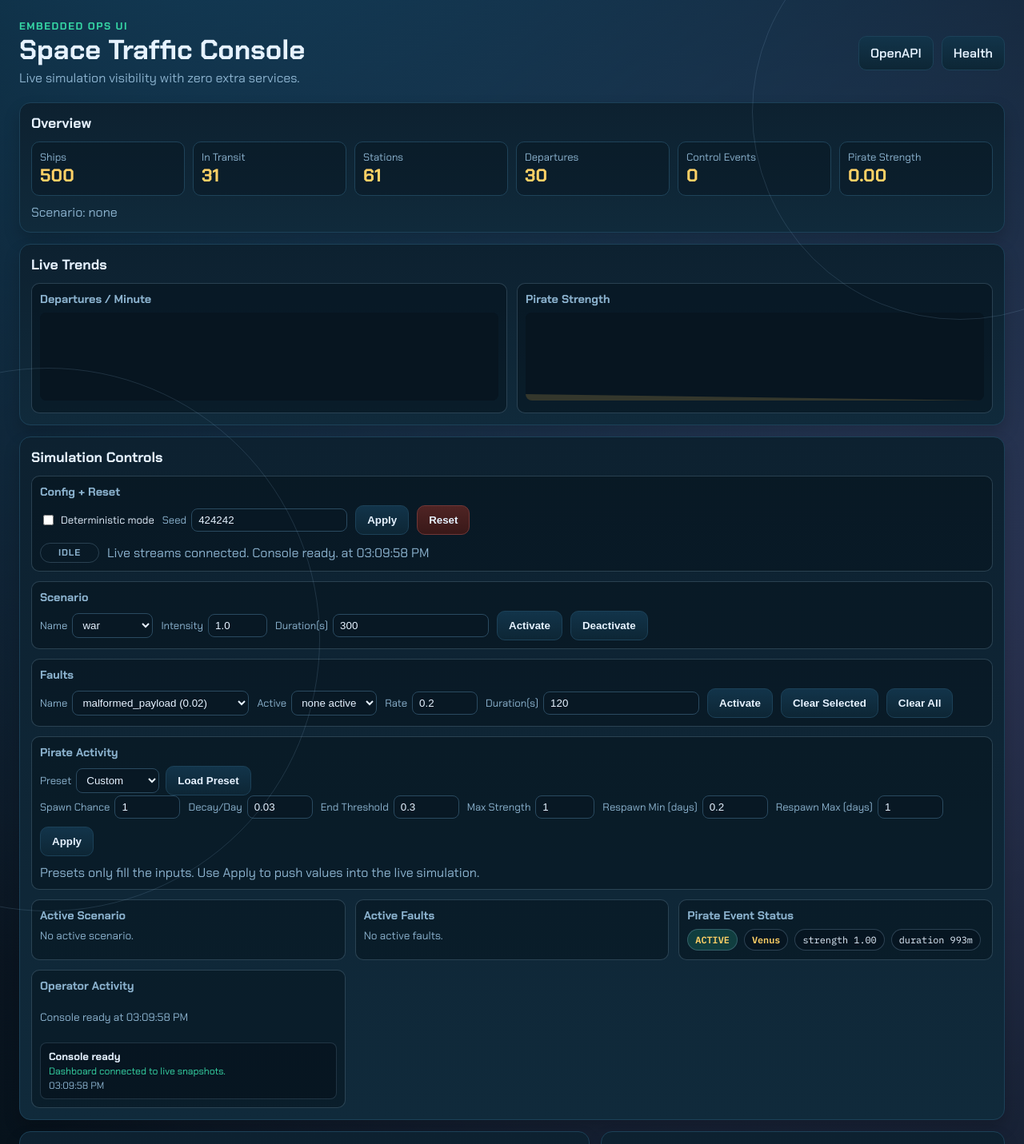
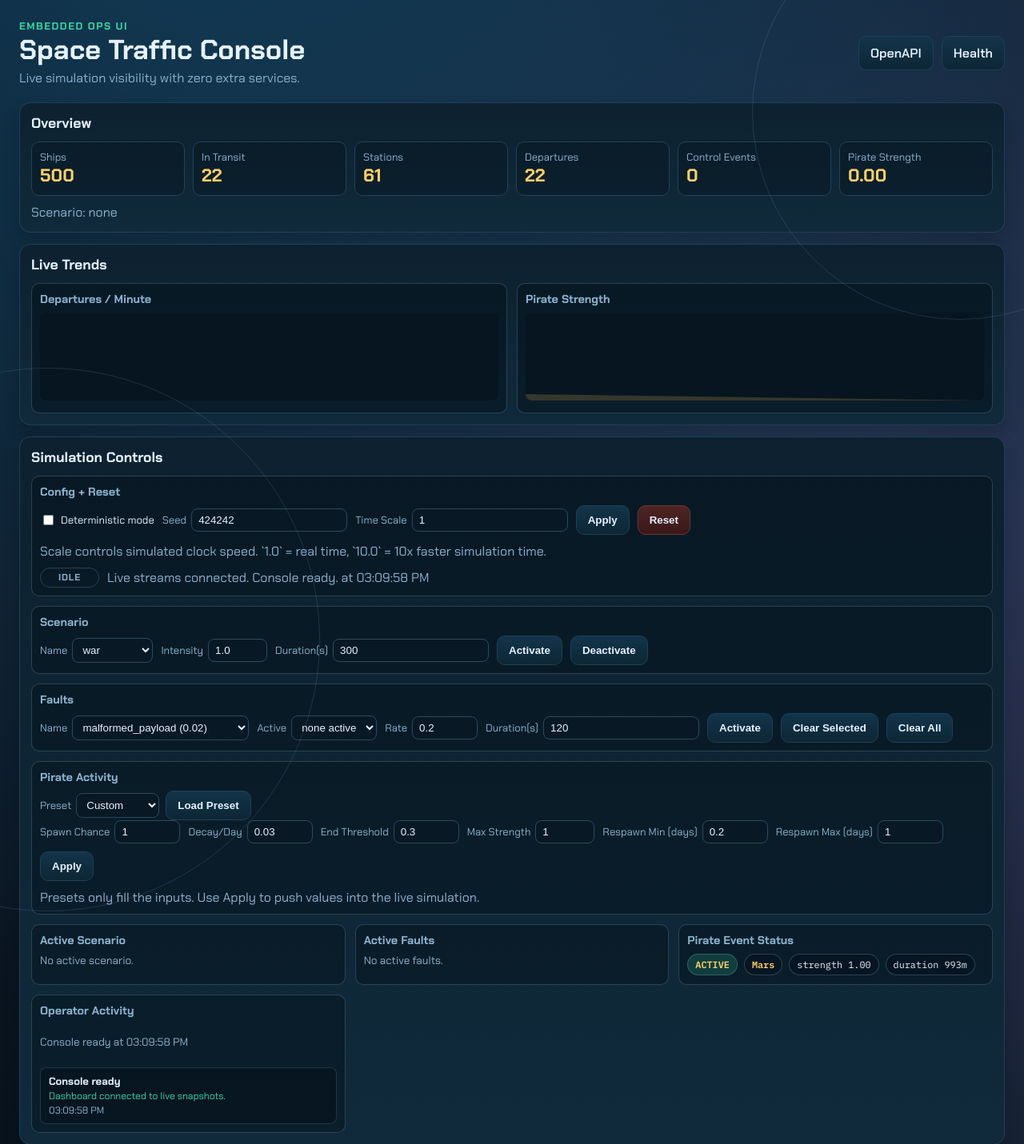
Before and after one commit to pwatrik/space-traffic-api, a Flask app: page /ui in a window 1280 px wide. Shown: the top 1431 px of the page at 80% size. Run offline with Flask 3, Linux system fonts and the light colour scheme; data comes from the database, SQL or seed files in the repository; data that the repository does not hold is empty.

Commit message:
added time scaling controls to dashboard and simulation runtime, updated catalog config to allow more station sizes, added updated_at field to fleet query for better tracking of ship movements

```diff
--- a/src/space_traffic_api/static/dashboard.js
+++ b/src/space_traffic_api/static/dashboard.js
@@ -473,6 +473,7 @@
   document.getElementById("cfg-deterministic").checked = Boolean(config.deterministic_mode);
   const seed = config.deterministic_seed;
   document.getElementById("cfg-seed").value = seed !== null && seed !== undefined ? String(seed) : "";
+  document.getElementById("cfg-time-scale").value = config.simulation_time_scale ?? 1.0;
 
   const scenarioSelect = document.getElementById("scenario-name");
   scenarioSelect.innerHTML = "";
@@ -522,9 +523,13 @@
       try {
         const deterministicMode = document.getElementById("cfg-deterministic").checked;
         const seedRaw = document.getElementById("cfg-seed").value.trim();
+        const timeScaleRaw = document.getElementById("cfg-time-scale").value.trim();
         const payload = { deterministic_mode: deterministicMode };
         if (seedRaw) {
           payload.deterministic_seed = Number(seedRaw);
+        }
+        if (timeScaleRaw) {
+          payload.simulation_time_scale = Number(timeScaleRaw);
         }
 
         setControlStatus("pending", "Applying runtime configuration...");
@@ -536,7 +541,7 @@
         await loadControlData();
         setControlStatus("success", "Runtime configuration updated.");
         appendLog(ctrlLog, "[control] config patched");
-        recordOperatorAction("Config updated", "Deterministic mode and seed saved.");
+        recordOperatorAction("Config updated", `Deterministic mode, seed, and time scale ${payload.simulation_time_scale ?? "unchanged"}.`);
         showToast("success", "Config Applied", "Runtime configuration updated.");
       } catch (err) {
         setControlStatus("error", `Config update failed: ${err}`);
--- a/src/space_traffic_api/templates/dashboard.html
+++ b/src/space_traffic_api/templates/dashboard.html
@@ -63,9 +63,11 @@
             <div class="inline-row">
               <label class="check-label"><input type="checkbox" id="cfg-deterministic"> Deterministic mode</label>
               <label>Seed <input id="cfg-seed" type="number" placeholder="1337"></label>
+              <label>Time Scale <input id="cfg-time-scale" type="number" min="0.1" step="0.1" value="1.0"></label>
               <button class="btn" id="cfg-save">Apply</button>
               <button class="btn danger" id="ctl-reset">Reset</button>
             </div>
+            <p class="meta">Scale controls simulated clock speed. `1.0` = real time, `10.0` = 10x faster simulation time.</p>
             <p class="meta control-status-row"><span class="status-indicator idle" id="control-status">idle</span><span id="control-status-detail">No pending control actions.</span></p>
           </div>
 
```
